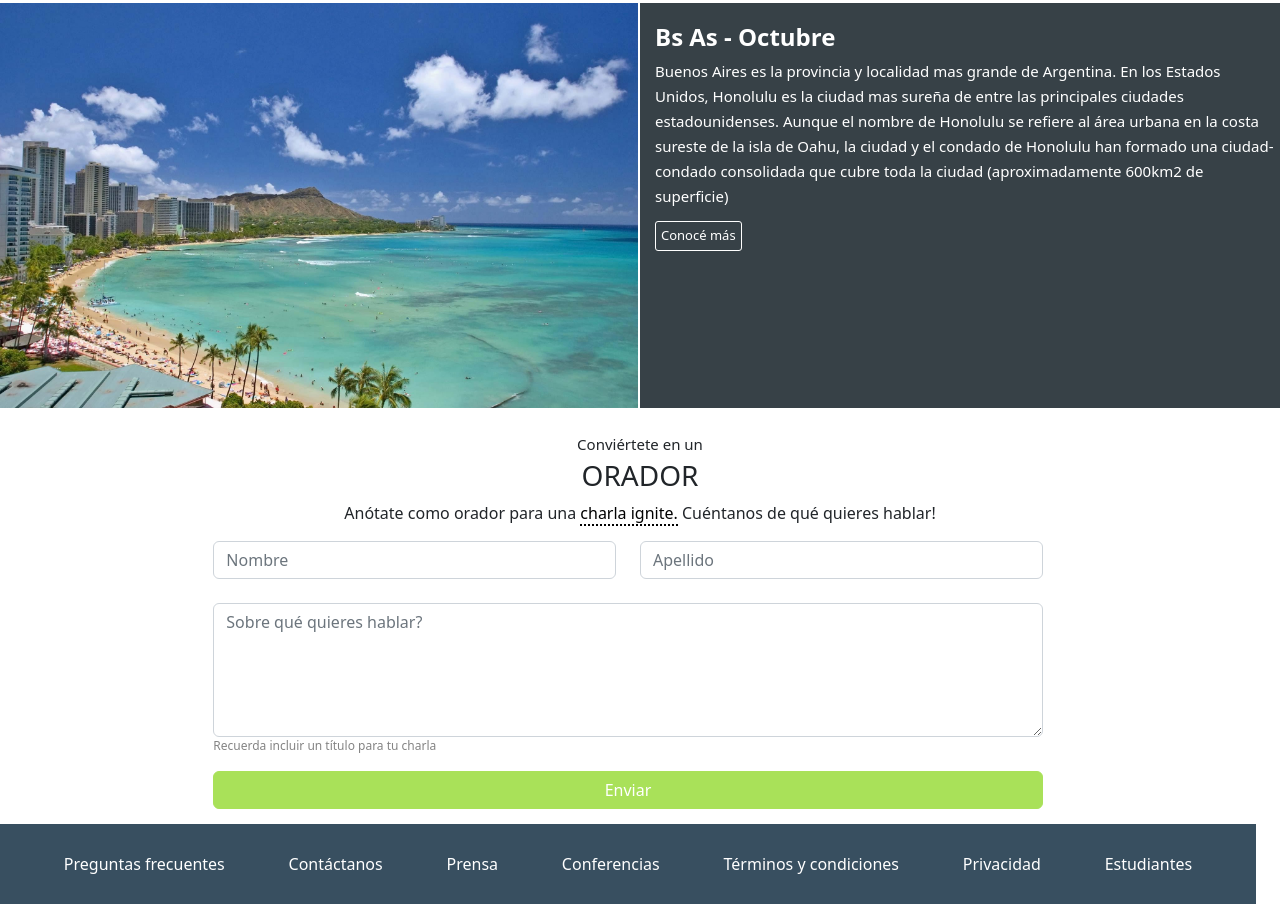
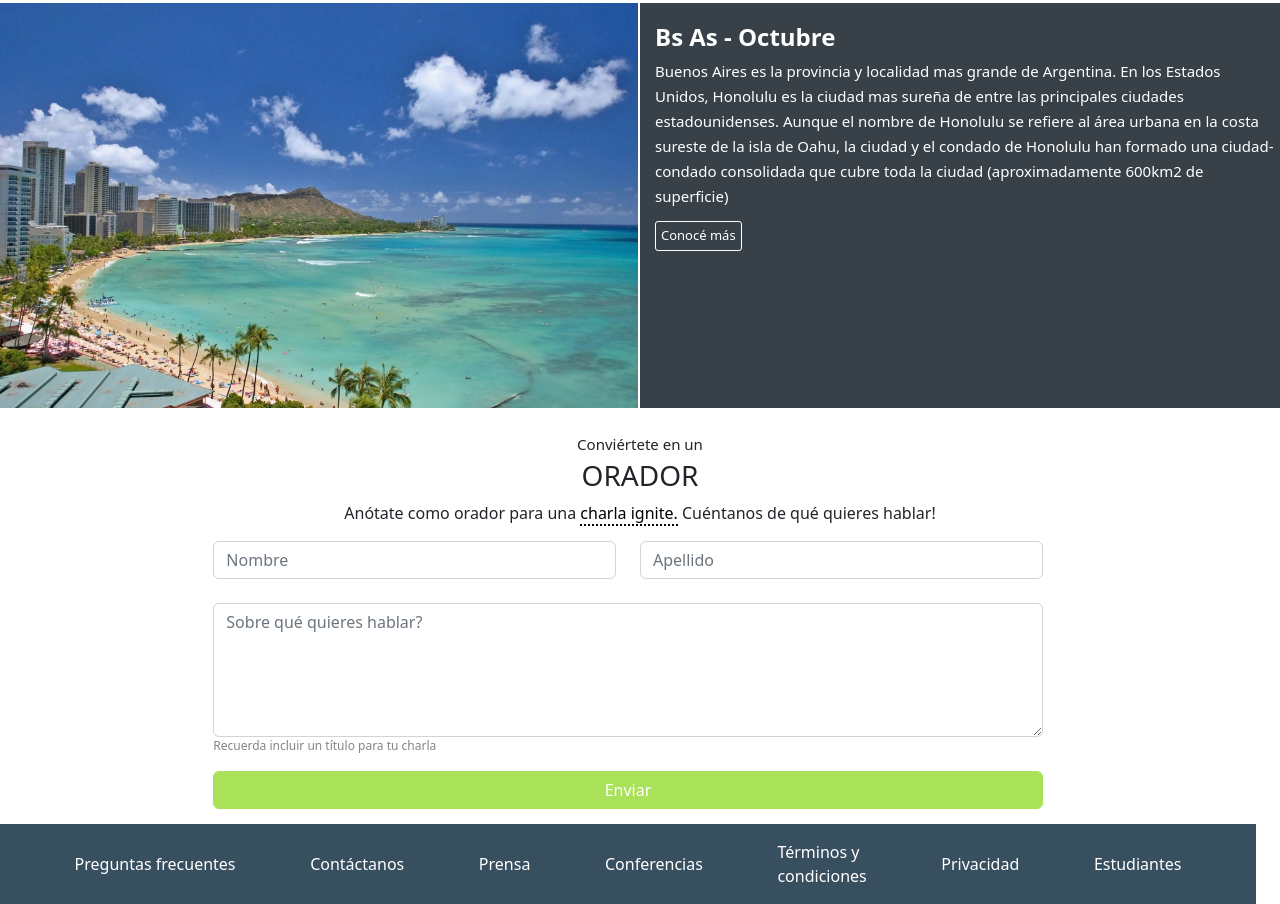
Before and after one commit to Sebastian761/TP-Integrador, a plain HTML site: page index.html in a window 1280 px wide. Shown: the part 1457-2361 px from the top of the page. Drawn offline with nearby package versions, Linux system fonts and the light colour scheme.

Commit message:
Version 2.2

```diff
--- a/index.html
+++ b/index.html
@@ -131,7 +131,7 @@
                 <article class="contenedor"><a href="#">Contáctanos</a></article>
                 <article class="contenedor"><a href="#">Prensa</a></article>
                 <article class="contenedor"><a href="#">Conferencias</a></article>
-                <article class="contenedor"><a href="#">Términos y condiciones</a></article>
+                <article class="contenedor"><a href="#">Términos y <br> condiciones</a></article>
                 <article class="contenedor"><a href="#">Privacidad</a></article>
                 <article class="contenedor"><a href="#">Estudiantes</a></article>
             </section>
```
Also changed, not shown: img/ba1.jpg.
